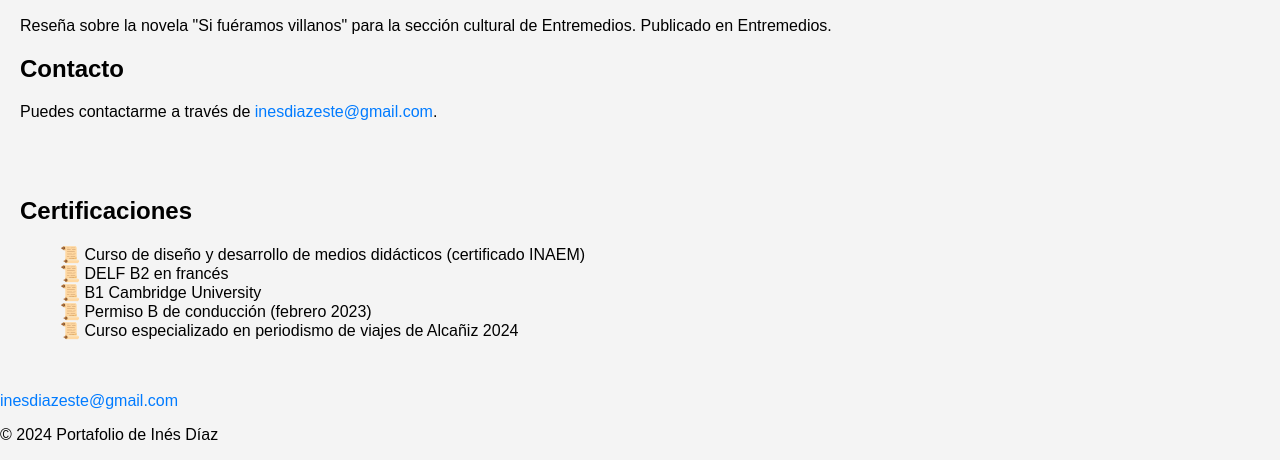
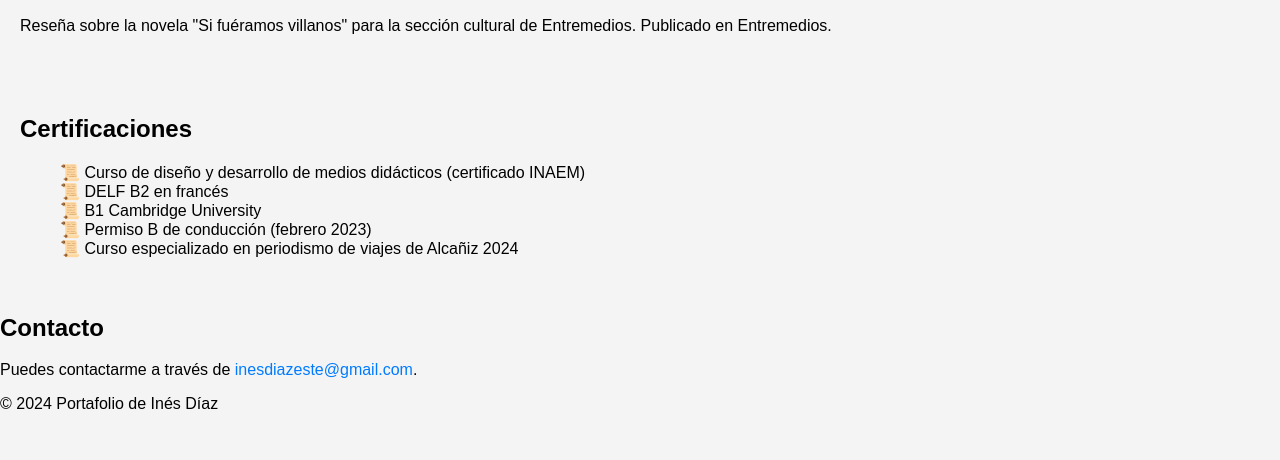
Before and after one commit to cerezaines/cerezaines.github.io, a plain HTML site: page index.html in a window 1280 px wide. Shown: the part 1674-2134 px from the top of the page. After the commit the page ends 2103 px from the top, so only its background shows below. Drawn offline with Linux system fonts and the light colour scheme.

Commit message:
Update index.html

```diff
--- a/index.html
+++ b/index.html
@@ -88,9 +88,6 @@
         <h3><a href="https://periodismo.unizar.es/todos-somos-villanos-drama-pasiones-y-secretos/">Reseña de "Todos somos Villanos"</a></h3>
         <p>Reseña sobre la novela "Si fuéramos villanos" para la sección cultural de Entremedios. Publicado en Entremedios.</p>
     </div>
-
-    <h2>Contacto</h2>
-    <p>Puedes contactarme a través de <a href="mailto:inesdiazeste@gmail.com">inesdiazeste@gmail.com</a>.</p>
 </section>
 
 <section>
@@ -105,7 +102,8 @@
 </section>
 
 <footer>
-    <p><a href="mailto:inesdiazeste@gmail.com">inesdiazeste@gmail.com</a></p>
+        <h2>Contacto</h2>
+    <p>Puedes contactarme a través de <a href="mailto:inesdiazeste@gmail.com">inesdiazeste@gmail.com</a>.</p>
 </footer>
 <footer>
     <p>© 2024 Portafolio de Inés Díaz</p>
```
